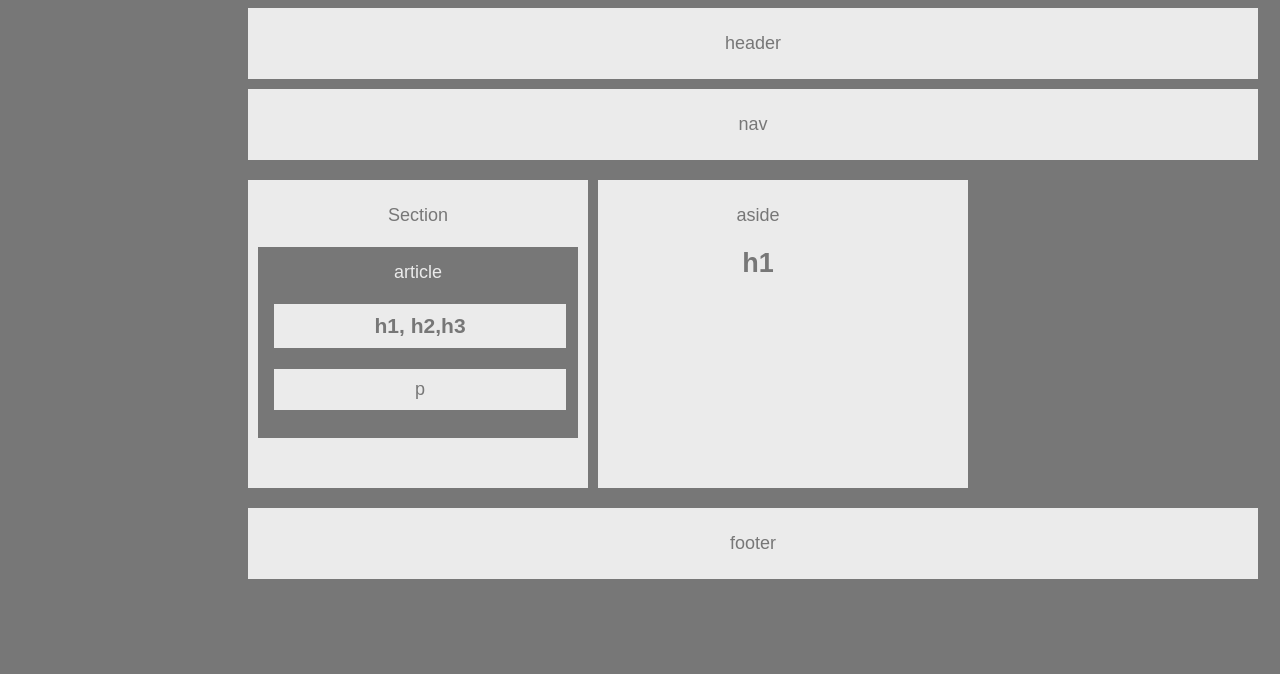
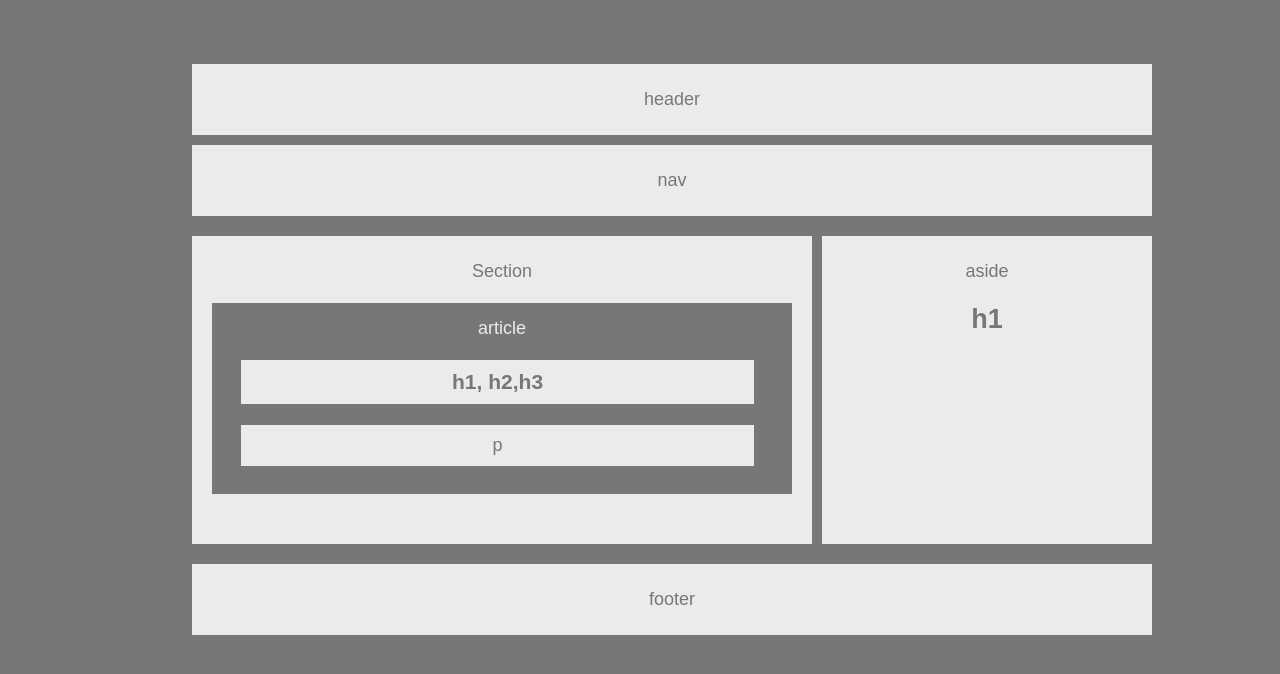
Before and after one commit to Sally-Cardinale/HW-Wireframe, a plain HTML site: page index.html in a window 1280 px wide. Drawn offline with Linux system fonts and the light colour scheme.

Commit message:
updated CSS margins and padding

```diff
--- a/style.css
+++ b/style.css
@@ -3,45 +3,43 @@ body {
     color: #777;
     background: #777;
     font-size: 18px;
-    width: 960px;
+    margin-left: 15%;
+    margin-top: 5%;
 }
 
 header {
     background: #ebebeb;
     text-align: center;
-    margin-right: 25%;
-    margin-left: 25%;
-    padding: 25px;
-    width: 100%;
+    padding-top: 25px;
+    padding-bottom: 25px;
+    width: 960px;
 }
 
 nav {
     background: #ebebeb;
     text-align: center;
     margin-top: 10px;
-    margin-right: 25%;
-    margin-left: 25%;
-    padding: 25px;
-    width: 100%;
+    padding-top: 25px;
+    padding-bottom: 25px;
+    width: 960px;
 }
 
 .container {
     margin-bottom: 20px;
     margin-top: 20px;
-    width: 100%;
+    width: 960px;
     display: flex;
 }
 
  section {
      background: #ebebeb;
      text-align: center;
+
      padding-top: 25px;
      padding-bottom: 50px;
-     padding-left: 10px;
-     padding-right: 10px;
-     margin-left: 25%;
+     padding-left: 20px;
+     padding-right: 20px;
      margin-right: 10px;
-     width: 560px;
      flex: 2;
      order: 1;
 }
@@ -60,8 +58,9 @@ aside {
     text-align: center;
     padding-top: 25px;
     padding-right: 50px;
-    width: 400px;
-    flex: 2;
+    padding-left: 20px;
+    padding-right: 20px;
+    flex: 1;
     order: 2
 }
 
@@ -70,10 +69,9 @@ aside {
     background-color: #ebebeb;
     text-align: center;
     margin-top: 20px;
-    margin-right: 25%;
-    margin-left: 25%;
-    padding: 25px;
-    width: 100%;
+    padding-top: 25px;
+    padding-bottom: 25px;
+    width: 960px;
 }
 
 
```
